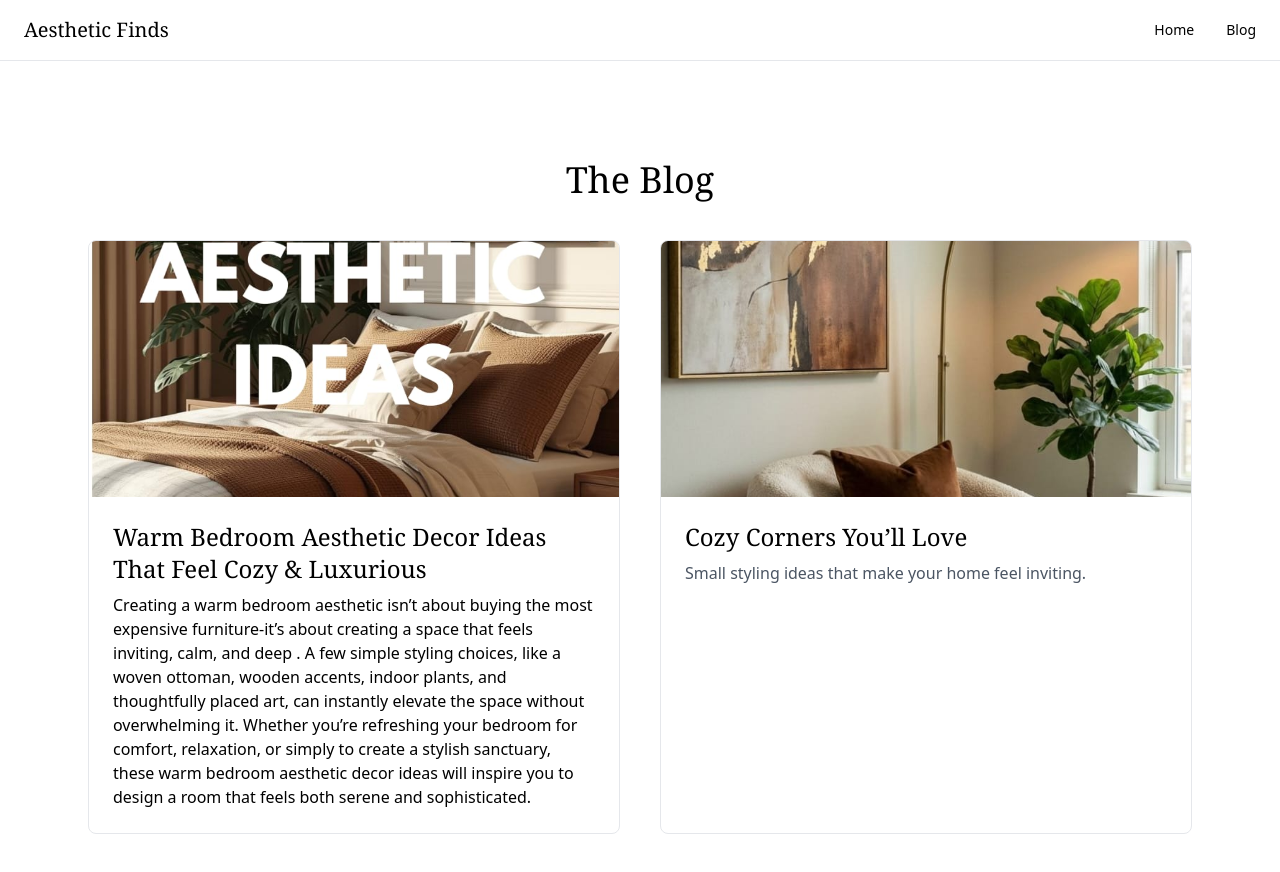
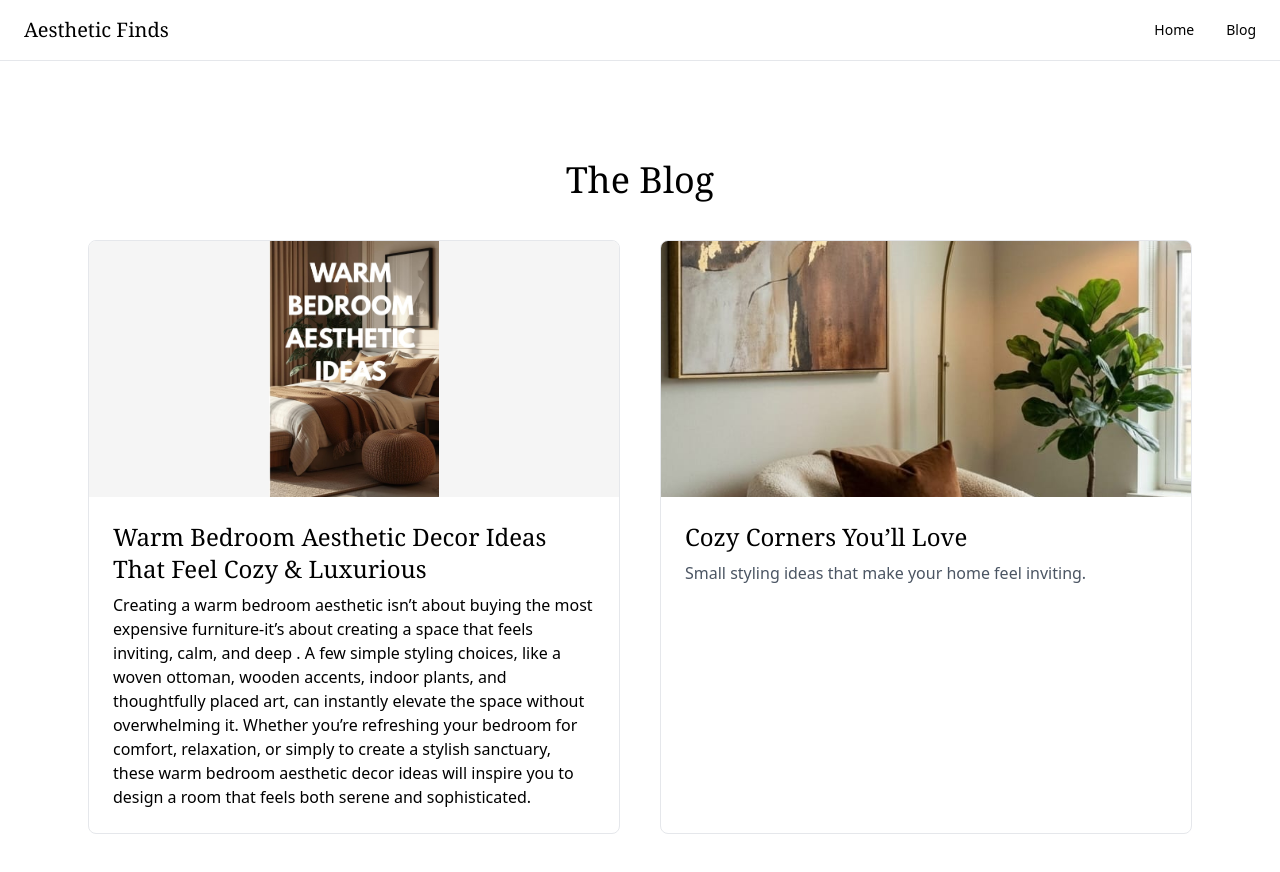
Before and after one commit to muasyamuthengi-gif/aestheticfindsbyanna, a Next.js app: page /blog in a window 1280 px wide. Shown: the top 872 px of the page. Built offline with nearby package versions, Linux system fonts and the light colour scheme; a web font is replaced by a local one.

Commit message:
Change image class to 'object-contain' for better fit

```diff
--- a/app/blog/page.js
+++ b/app/blog/page.js
@@ -15,7 +15,7 @@
           <img
             src="/blog1a.jpg"
             alt="Slow living"
-            className="w-full h-64 object-cover"
+            className="w-full h-64 object-contain bg-neutral-100"
           />
           <div className="p-6">
             <h2 className="text-2xl font-serif mb-2">
```
